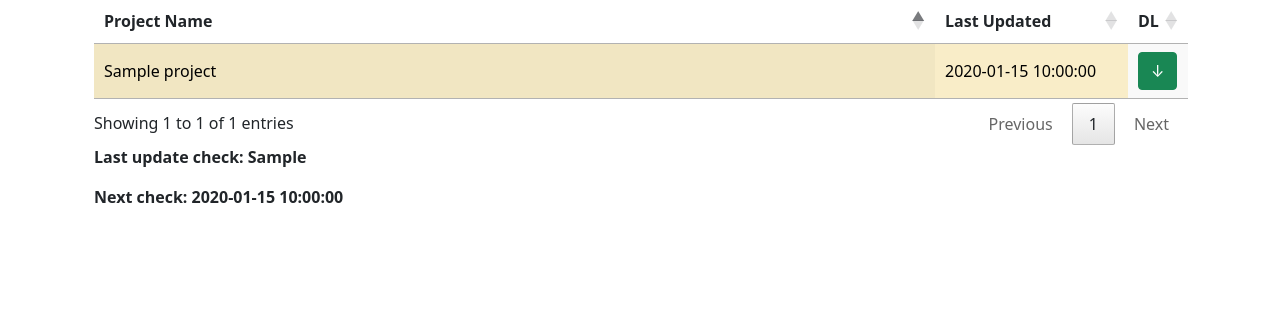
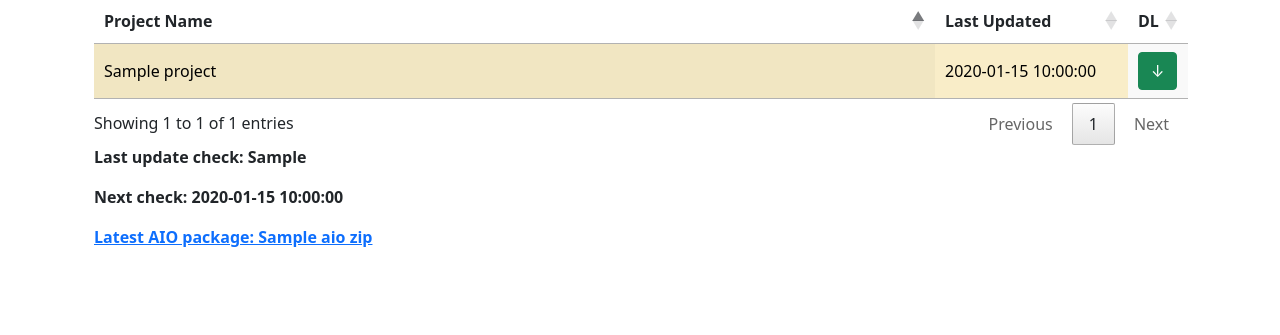
Before and after one commit to HenryBaby/switchblend, a Flask app: template app/templates/index.html in a window 1280 px wide. Shown: the part 119-454 px from the top of the page. Run offline with Flask 3, Linux system fonts and the light colour scheme; the template is opened without the code that fills it: most values are stand-ins (such as "Sample title", 1, 10 or a date in 2020); some libraries are stand-ins or nearby versions.

Commit message:
Expose latest package download

```diff
--- a/app/app.py
+++ b/app/app.py
@@ -8,7 +8,16 @@ from threading import Thread
 import requests
 from apscheduler.schedulers.background import BackgroundScheduler
 from dotenv import load_dotenv
-from flask import Flask, jsonify, redirect, render_template, request, url_for
+from flask import (
+    Flask,
+    abort,
+    jsonify,
+    redirect,
+    render_template,
+    request,
+    send_from_directory,
+    url_for,
+)
 from flask_cors import CORS
 
 import cleanup_manager
@@ -18,6 +27,7 @@ import upload_manager
 
 from storage import (
     CONFIG_DIR,
+    DOWNLOADS_DIR,
     INPUT_DIR,
     OUTPUT_DIR,
     config_lock,
@@ -61,6 +71,17 @@ def get_devices():
 def run_background_task(func, *args):
     thread = Thread(target=func, args=args)
     thread.start()
+
+
+def get_latest_aio_zip():
+    if not DOWNLOADS_DIR.exists():
+        return None
+    zip_files = sorted(
+        DOWNLOADS_DIR.glob("AIO-*.zip"),
+        key=lambda path: path.stat().st_mtime,
+        reverse=True,
+    )
+    return zip_files[0] if zip_files else None
 
 
 def get_urls():
@@ -248,6 +269,7 @@ def index():
     projects, last_checked = get_urls()
     devices = get_devices()
     next_run_time = None
+    latest_aio_zip = get_latest_aio_zip()
 
     job = scheduler.get_jobs()[0] if scheduler.get_jobs() else None
     if job:
@@ -258,8 +280,19 @@ def index():
         projects=projects,
         last_checked=last_checked,
         next_run_time=next_run_time,
+        latest_aio_zip=latest_aio_zip,
         current_page="home",
         devices=devices,
+    )
+
+
+@app.route("/latest-package")
+def latest_package():
+    latest_zip = get_latest_aio_zip()
+    if not latest_zip:
+        abort(404, description="No packaged archive found.")
+    return send_from_directory(
+        latest_zip.parent, latest_zip.name, as_attachment=True, max_age=0
     )
 
 
--- a/app/templates/index.html
+++ b/app/templates/index.html
@@ -30,6 +30,11 @@
     <p><b>Next check: {{ next_run_time.strftime('%Y-%m-%d %H:%M:%S') }}</b></p>
     {% else %}
     <p><b>Next check: Not scheduled</b></p>
+    {% endif %}
+    {% if latest_aio_zip %}
+    <p><b><a href="{{ url_for('latest_package') }}">Latest AIO package: {{ latest_aio_zip.name }}</a></b></p>
+    {% else %}
+    <p><b>Latest AIO package: Not built yet</b></p>
     {% endif %}
 </div>
 
```
